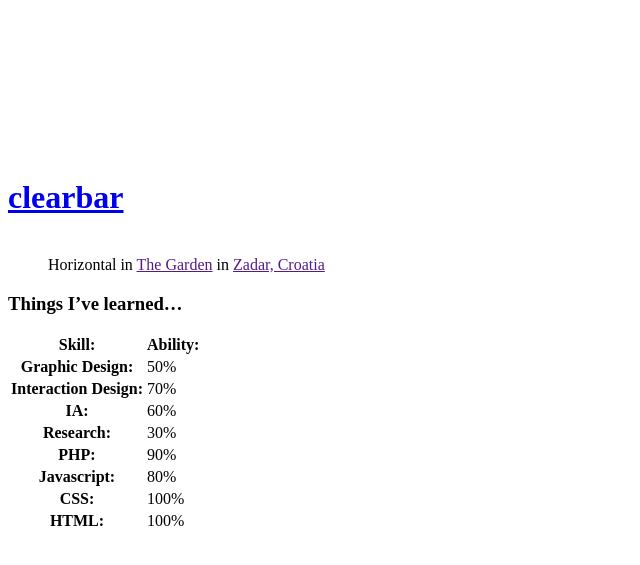
After one commit to steveu/clearbar, a PHP site: the page made by site/templates/about.php in a window 1280 px wide. The commit adds this page. Shown: the top 565 px of the page, without its empty margins (0-640 px from the left). Run offline with PHP 8.4, Linux system fonts and the light colour scheme; the template is opened without the code that fills it, so the values that code supplies are empty; some libraries are stand-ins or nearby versions.

Commit message:
About Page

```diff
--- a/site/snippets/header.php
+++ b/site/snippets/header.php
@@ -6,7 +6,7 @@
 
     <title><?php echo html($site->title()) ?> - <?php echo html($page->title()) ?></title>
 
-    <?php echo css('assets/scripts/libs/modernizr-2.0.6.min.js') ?>
+    <?php echo js('assets/scripts/libs/modernizr-2.0.6.min.js') ?>
 
     <script type="text/javascript" src="http://use.typekit.com/fbd2arb.js"></script>
     <script type="text/javascript">try{Typekit.load();}catch(e){}</script>
--- /dev/null
+++ b/site/templates/about.php
@@ -0,0 +1,71 @@
+<?php snippet('header') ?>
+
+<?php $image = $page->images()->find('steve_urmston.jpg') ?>
+
+<figure class="full">
+	<img src="<?php echo $image->url() ?>" />
+	<div>
+	<figcaption>
+		Horizontal in <a href="">The Garden</a> in <a href="" class="map">Zadar, Croatia</a>
+	</figcaption>
+	</div>
+</figure>
+
+<div id="page">
+
+	<section class="content">
+		<?php echo kirbytext($page->text()) ?>
+	</section>
+
+	<aside class="blank">
+
+		<h3>Things I&rsquo;ve learned&hellip; <!--<a href="/about/skills" class="btn grey">Full version</a>--></h3>
+		<div id="skills_matrix">
+			<table>
+				<thead>
+					<tr>
+						<th>Skill:</th>
+						<th>Ability:</th>
+					</tr>
+				</thead>
+				<tbody>
+					<tr>
+						<th>Graphic Design:</th>
+						<td>50%</td>
+					</tr>
+					<tr>
+						<th>Interaction Design:</th>
+						<td>70%</td>
+					</tr>
+					<tr>
+						<th><abbr>IA</abbr>:</th>
+						<td>60%</td>
+					</tr>
+					<tr>
+						<th>Research:</th>
+						<td>30%</td>
+					</tr>
+					<tr>
+						<th>PHP:</th>
+						<td>90%</td>
+					</tr>
+					<tr>
+						<th>Javascript:</th>
+						<td>80%</td>
+					</tr>
+					<tr>
+						<th>CSS:</th>
+						<td>100%</td>
+					</tr>
+					<tr>
+						<th>HTML:</th>
+						<td>100%</td>
+					</tr>
+				</tbody>
+			</table>
+		</div>
+	</aside>
+
+</div>
+
+<?php snippet('footer') ?>
```
Also changed, not shown: assets/styles/screen.css (+19 -15 lines), sass/screen.scss (+13 -0 lines), content/02-about/steve_urmston.jpg (added).
